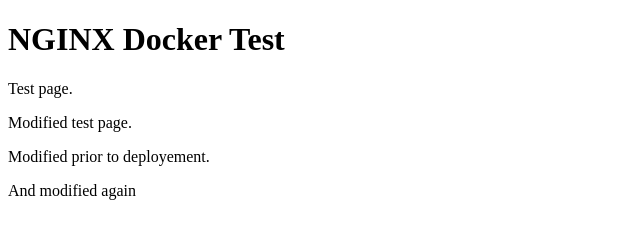
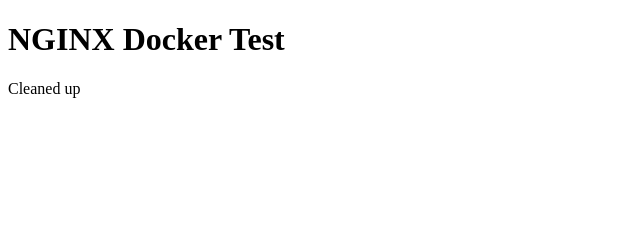
Before and after one commit to patrickcberry/lab-web, a plain HTML site: page www/index.html in a window 1280 px wide. Shown: the whole page, without its empty margins (0-640 px from the left). Drawn offline with Linux system fonts and the light colour scheme.

Commit message:
'Update'

```diff
--- a/www/index.html
+++ b/www/index.html
@@ -8,16 +8,7 @@
 <body>
     <h1>NGINX Docker Test</h1>
     <p>
-        Test page.
-    </p>
-    <p>
-        Modified test page.
-    </p>
-    <p>
-        Modified prior to deployement.
-    </p>
-    <p>
-        And modified again
+        Cleaned up
     </p>
 </body>
 </html>
```
Also changed, not shown: 3 other files.
